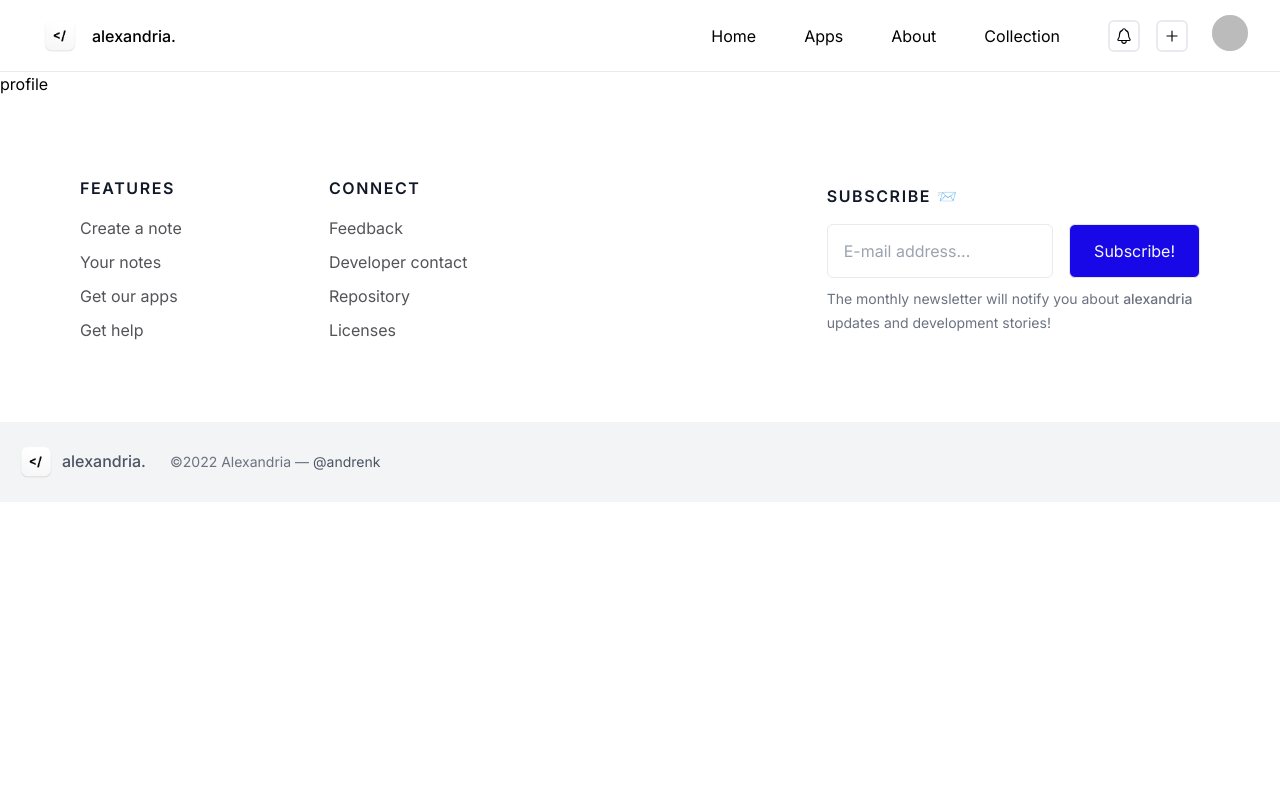
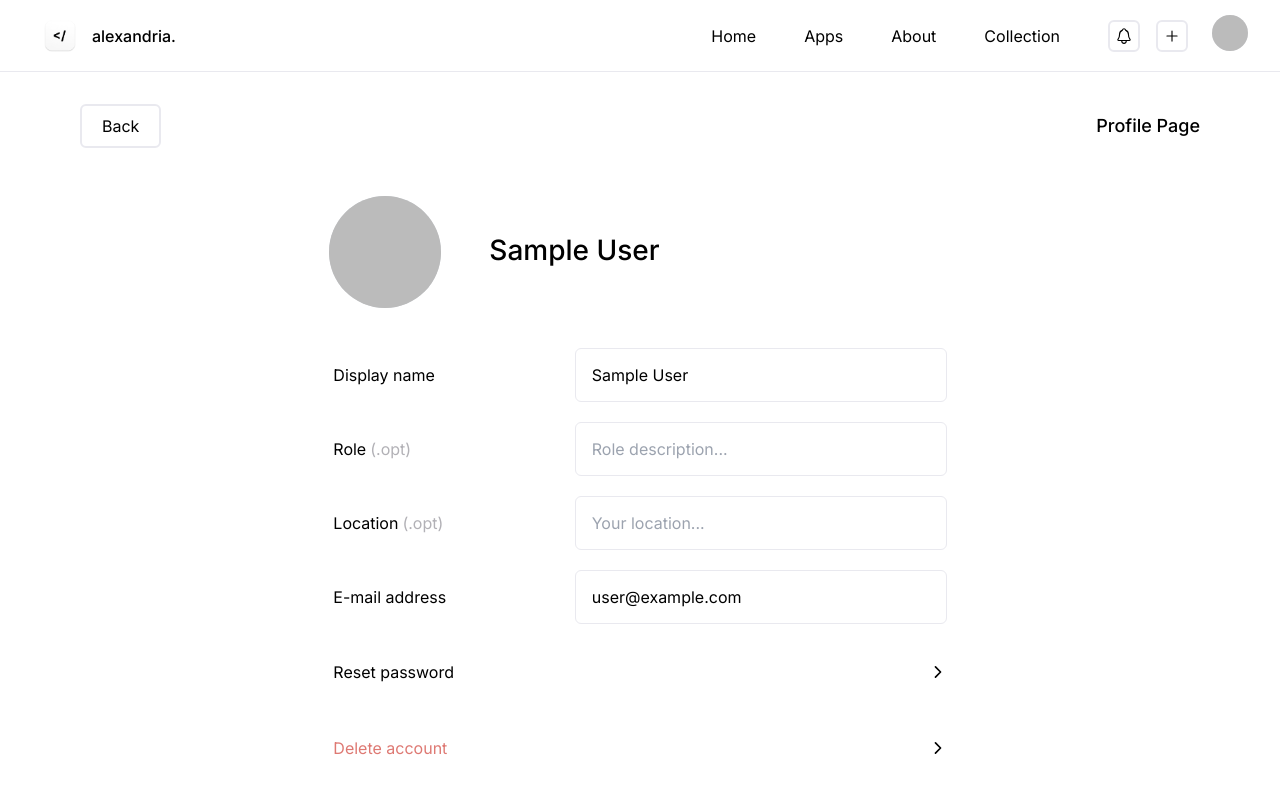
Before and after one commit to andre-nk/alexandria-frontend-react, a React (Create React App) app: page /profile in a window 1280 px wide. Shown: the top 800 px of the page. Built offline with nearby package versions, Linux system fonts and the light colour scheme; no server answers; sample sign-in values are in the browser's storage; what tailwindcss-debug-screens would draw is missing.

Commit message:
:sparkles: Profile Page UI

```diff
--- a/src/components/about/AboutPoints.js
+++ b/src/components/about/AboutPoints.js
@@ -40,7 +40,7 @@ export default function AboutPoints() {
 
       <div className="w-full px-20 flex items-center justify-between">
         <div className="w-5/12 space-y-5">
-          <h2 className="text-4xl font-semibold">Swift access!</h2>
+          <h2 className="text-4xl font-semibold">Swift integration!</h2>
           <p className="text-lg leading-8">
             Alexandria is available throughout many platforms, even a VSCode
             Extension. The extension allows you can manage your notes and
@@ -52,7 +52,7 @@ export default function AboutPoints() {
 
       <div className="w-full px-20 flex flex-row-reverse items-center justify-between">
         <div className="w-5/12 space-y-5">
-          <h2 className="text-4xl font-semibold">Safe and Share!</h2>
+          <h2 className="text-4xl font-semibold">Safe and share!</h2>
           <p className="text-lg leading-8">
             Easily collaborate with your teams through our secured share,
             including a live edit and comments! We made it easy to connect your
--- a/src/components/layout/Layout.js
+++ b/src/components/layout/Layout.js
@@ -14,7 +14,6 @@ import NoteCollectionPage from "../../pages/notes/NoteCollectionPage";
 import NewNotePage from "../../pages/notes/NewNotePage";
 import NoteDetailPage from "../../pages/notes/NoteDetailPage";
 import ProfilePage from "../../pages/profile/ProfilePage";
-import ProfileDetailPage from "../../pages/profile/ProfileDetailPage";
 import NotFoundPage from "../../pages/NotFoundPage";
 import ProtectedRoute from "../router/ProtectedRoute";
 
@@ -72,14 +71,6 @@ export default function Layout() {
             </ProtectedRoute>
           }
         />
-        <Route
-          path="/profile/:id"
-          element={
-            <ProtectedRoute>
-              <ProfileDetailPage />
-            </ProtectedRoute>
-          }
-        />
         <Route path="*" element={<NotFoundPage />} />
       </Routes>
       {(location.pathname.indexOf("auth") < 1) && <Footer />}
--- a/src/pages/profile/ProfileDetailPage.js
+++ /dev/null
@@ -1,7 +0,0 @@
-export default function ProfileDetailPage() {
-    return (
-        <div>
-            <p>ProfileDetail</p>
-        </div>
-    )
-}
--- a/src/pages/profile/ProfilePage.js
+++ b/src/pages/profile/ProfilePage.js
@@ -1,7 +1,185 @@
+import * as Yup from "yup";
+import { Formik, Field, Form } from "formik";
+import { useNavigate } from "react-router-dom";
+import { IoChevronForwardOutline, IoPencil } from "react-icons/io5";
+
+import { useAuthContext } from "../../hooks/useAuthContext";
+
 export default function ProfilePage() {
-    return (
-        <div>
-            <p>profile</p>
+  const { user } = useAuthContext();
+  const navigate = useNavigate();
+
+  const UpdateProfileSchema = Yup.object().shape({
+    name: Yup.string()
+      .max(50, "Your name should be less than 50 characters!")
+      .required("Name field is required"),
+    role: Yup.string().max(
+      50,
+      "Your role description should be less than 50 characters!"
+    ),
+    location: Yup.string().max(
+      50,
+      "Your location name should be less than 50 characters!"
+    ),
+    email: Yup.string()
+      .email("Invalid e-mail address")
+      .required("E-mail field is required"),
+    password: Yup.string()
+      .min(8, "Your password should be more than 8 characters")
+      .required("Password field is required"),
+  });
+
+  console.log(UpdateProfileSchema);
+
+  return (
+    <div className="px-20 py-8">
+      <div className="w-full flex justify-between items-center">
+        <button
+          onClick={() => {
+            navigate("/");
+          }}
+          className="px-5 py-[0.5rem] cursor-pointer flex justify-center items-center rounded-md bg-primary-white hover:bg-gray-100 duration-200 border-2 border-primary-border"
+        >
+          Back
+        </button>
+        <h2 className="text-lg font-medium">Profile Page</h2>
+      </div>
+      <div className="py-12 w-full flex justify-center">
+        <div className="w-7/12">
+          <div className="w-full px-4 flex space-x-12 items-center justify-start">
+            <div className="h-28 w-28 rounded-full overflow-clip relative bg-gray-300">
+              <div className="absolute top-0 w-full h-full flex justify-center items-center group bg-primary-black bg-opacity-0 hover:bg-opacity-50 duration-200">
+                <IoPencil size={24} color={"#FFFFFF"} className="group-hover:opacity-100 opacity-0" />
+              </div>
+              <img src={user.photoURL} alt="profile-img" className="w-full" />
+            </div>
+            <div className="h-full flex flex-col space-y-1 items-start">
+              <h2 className="text-[1.75rem] font-medium">{user.displayName}</h2>
+              <span className="text-lg flex space-x-1">
+                {user.role && <u>{user.role}</u>}
+                {user.location && (
+                  <div>
+                    <p> based in </p>
+                    <u>{user.location}</u>
+                  </div>
+                )}
+              </span>
+            </div>
+          </div>
+          <Formik
+            initialValues={{
+              name: user.displayName,
+              role: user.role,
+              location: user.location,
+              email: user.email,
+              password: user.password,
+            }}
+            validationSchema={UpdateProfileSchema}
+            onSubmit={async (values) => {}}
+          >
+            {({ errors, touched }) => {
+              return (
+                <Form className="w-full py-10 flex flex-col space-y-5">
+                  <div className="w-full px-5 flex justify-between items-center">
+                    <label htmlFor="name" className="flex-[4]">
+                      Display name
+                    </label>
+                    <div className="flex-[1] bg-red-500"></div>
+                    <Field
+                      type="text"
+                      name="name"
+                      id="name"
+                      className="flex-[7] border border-primary-border focus:border-primary-blue outline-none rounded-md px-4 py-3.5 duration-200"
+                      placeholder="Display name..."
+                    />
+                    {errors.name && touched.name ? (
+                      <p className="mt-1.5 ml-1.5 text-xs text-red-500 opacity-70">
+                        *{errors.name}
+                      </p>
+                    ) : null}
+                  </div>
+                  <div className="w-full px-5 flex justify-between items-center">
+                    <div className="flex-[4] flex">
+                      Role <p className="text-minor-text pl-1">{"(.opt)"}</p>
+                    </div>
+                    <div className="flex-[1] bg-red-500"></div>
+                    <Field
+                      type="text"
+                      name="role"
+                      id="role"
+                      className="flex-[7] border border-primary-border focus:border-primary-blue outline-none rounded-md px-4 py-3.5 duration-200"
+                      placeholder="Role description..."
+                    />
+                    {errors.role && touched.role ? (
+                      <p className="mt-1.5 ml-1.5 text-xs text-red-500 opacity-70">
+                        *{errors.role}
+                      </p>
+                    ) : null}
+                  </div>
+                  <div className="w-full px-5 flex justify-between items-center">
+                    <div className="flex-[4] flex">
+                      Location{" "}
+                      <p className="text-minor-text pl-1">{"(.opt)"}</p>
+                    </div>
+                    <div className="flex-[1] bg-red-500"></div>
+                    <Field
+                      type="text"
+                      name="location"
+                      id="location"
+                      className="flex-[7] border border-primary-border focus:border-primary-blue outline-none rounded-md px-4 py-3.5 duration-200"
+                      placeholder="Your location..."
+                    />
+                    {errors.location && touched.location ? (
+                      <p className="mt-1.5 ml-1.5 text-xs text-red-500 opacity-70">
+                        *{errors.location}
+                      </p>
+                    ) : null}
+                  </div>
+                  <div className="w-full px-5 flex justify-between items-center">
+                    <label htmlFor="name" className="flex-[4]">
+                      E-mail address
+                    </label>
+                    <div className="flex-[1] bg-red-500"></div>
+                    <Field
+                      type="text"
+                      name="email"
+                      id="email"
+                      className="flex-[7] border border-primary-border focus:border-primary-blue outline-none rounded-md px-4 py-3.5 duration-200"
+                      placeholder="E-mail address..."
+                    />
+                    {errors.email && touched.email ? (
+                      <p className="mt-1.5 ml-1.5 text-xs text-red-500 opacity-70">
+                        *{errors.email}
+                      </p>
+                    ) : null}
+                  </div>
+                  <div className="w-full px-5 rounded-md duration-200 hover:bg-gray-100 flex py-4 justify-between items-center">
+                    <p>Reset password</p>
+                    <IoChevronForwardOutline size={18} />{" "}
+                  </div>
+                  <div className="w-full px-5 rounded-md duration-200 hover:bg-primary-red hover:bg-opacity-10 flex py-4 justify-between items-center">
+                    <p className="text-primary-red">Delete account</p>
+                    <IoChevronForwardOutline size={18} />{" "}
+                  </div>
+                  <div className="w-3/12 self-end flex justify-end pt-5">
+                    <button
+                      className="bg-primary-blue text-primary-bg hover:bg-active-blue rounded-md text-medium border px-6 py-3 duration-200"
+                      type="submit"
+                    >
+                      Update profile
+                    </button>
+                    {/* {error && (
+                      <p className="mt-2 ml-1.5 text-xs text-red-500 opacity-70 normal-case">
+                        *{formatAuthError(error)}
+                      </p>
+                    )} */}
+                  </div>
+                </Form>
+              );
+            }}
+          </Formik>
         </div>
-    )
+      </div>
+    </div>
+  );
 }
```
